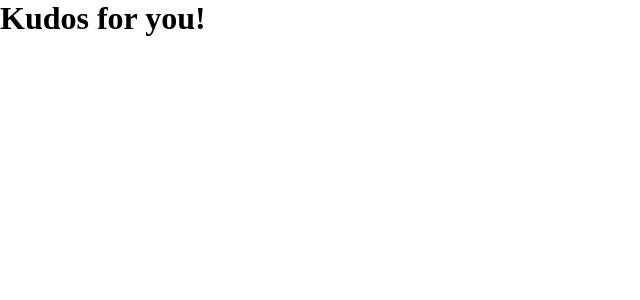
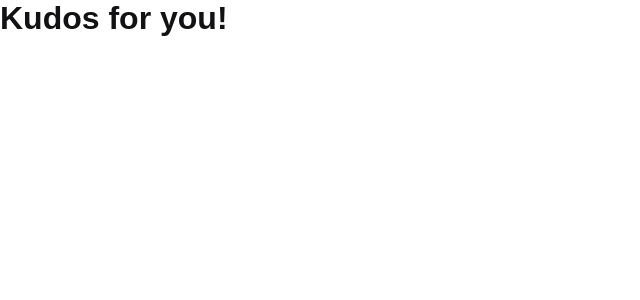
Before and after one commit to gasscoelho/rocketseat-ignite, a React app in the folder reactjs/chapter-I/01-github-explorer/: page / in a window 1280 px wide. Shown: the top 300 px of the page, without its empty margins (0-640 px from the left). Built offline with nearby package versions, Linux system fonts and the light colour scheme.

Commit message:
style(reactjs): change font and color of the body

```diff
--- a/reactjs/chapter-I/01-github-explorer/src/styles/global.scss
+++ b/reactjs/chapter-I/01-github-explorer/src/styles/global.scss
@@ -5,5 +5,6 @@
 }
 
 body {
-  font: Arial, Helvetica, sans-serif;
+  font: 16px Arial, Helvetica, sans-serif;
+  color: #121214;
 }
```
